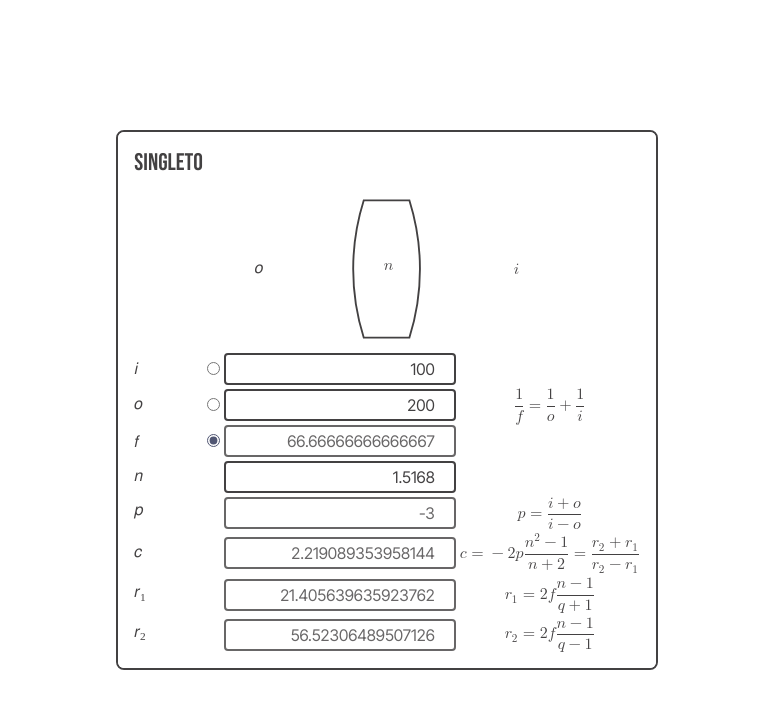
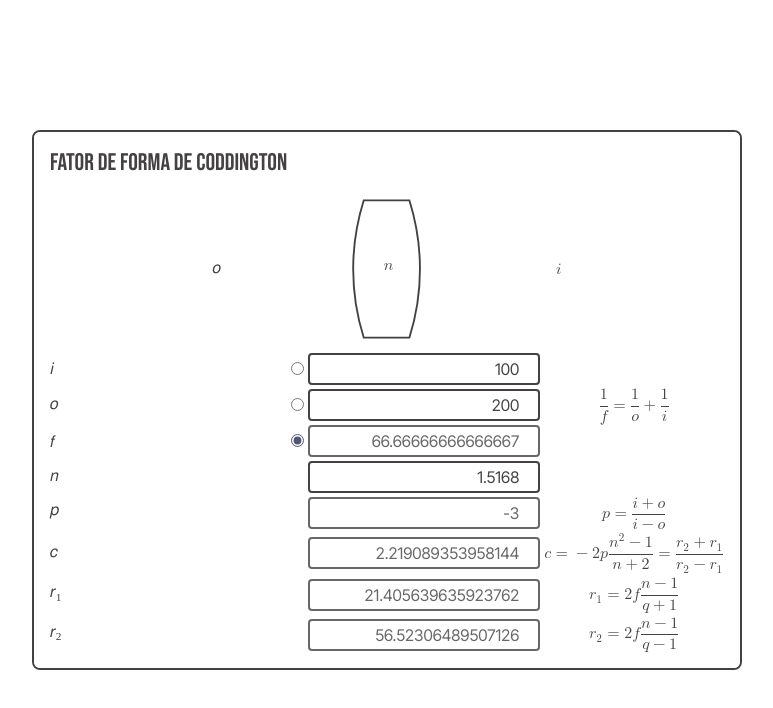
Before and after one commit to lio2a/shape-factor, a plain HTML site: page index.html in a window 1280 px wide. Shown: the whole page, without its empty margins (253-1026 px from the left). Drawn offline with Linux system fonts and the light colour scheme.

Commit message:
Renomeação

```diff
--- a/index.html
+++ b/index.html
@@ -4,14 +4,14 @@
 <head>
   <meta charset="utf-8">
   <meta name="viewport" content="width=device-width, initial-scale=1">
-  <title>Calculadora de Lentes Ideais</title>
+  <title>Fator de Forma de Coddington</title>
   <link rel="stylesheet" href="styles/main.css">
 </head>
 
 <body>
   <main>
     <form id="data">
-      <h1>Singleto</h1>
+      <h1>Fator de Forma de Coddington</h1>
 
       <div class="lens">
         <svg viewBox="-1.5 -1.75 3 3.5">
```
